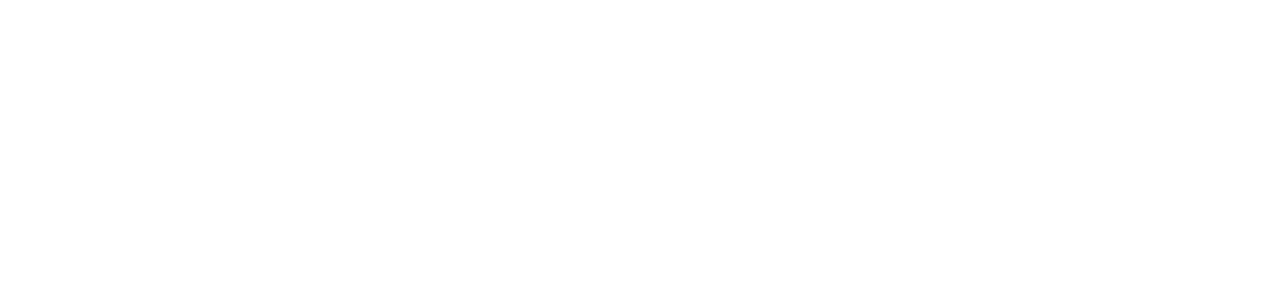
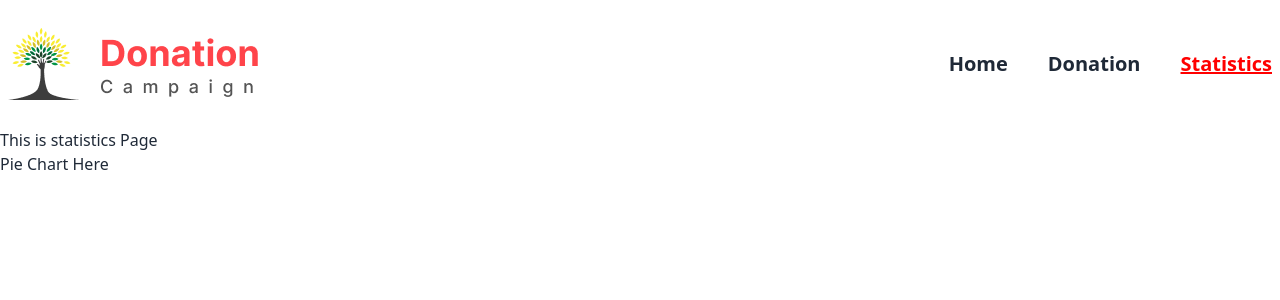
Before and after one commit to SiamIslamSagor/donation-campaign, a React (Vite) app: page /statistics in a window 1280 px wide. Before the commit this address had no page. Shown: the top 300 px of the page. Built offline with nearby package versions, Linux system fonts and the light colour scheme.

Commit message:
crate statistics component

```diff
--- a/package.json
+++ b/package.json
@@ -16,6 +16,7 @@
     "react-dom": "^18.2.0",
     "react-router-dom": "^6.16.0",
     "react-toastify": "^9.1.3",
+    "recharts": "^2.8.0",
     "sort-by": "^1.2.0"
   },
   "devDependencies": {
--- a/src/Components/DonationBox/DonationBox.jsx
+++ b/src/Components/DonationBox/DonationBox.jsx
@@ -6,7 +6,6 @@
 const DonationBox = () => {
   const data = useContext(JsonDataContext);
   const [donatedDataLength, setDonatedDataLength] = useState(4);
-  //   console.log(data);
   const donatedDataIds = getDonatedDataInLC();
   const donatedData = data.filter(
     singleData => donatedDataIds.includes(singleData.id) // array ar moddhe singleData id includes ache ki na?
--- /dev/null
+++ b/src/Components/Statistics/Statistics.jsx
@@ -0,0 +1,10 @@
+const Statistics = () => {
+  return (
+    <div>
+      <h2>This is statistics Page</h2>
+      <p>Pie Chart Here</p>
+    </div>
+  );
+};
+
+export default Statistics;
--- a/src/main.jsx
+++ b/src/main.jsx
@@ -8,6 +8,7 @@
 import HomeSection from "./Components/HomeSection/HomeSection.jsx";
 import DonatePage from "./Components/DonatePage/DonatePage";
 import DonationBox from "./Components/DonationBox/DonationBox";
+import Statistics from "./Components/Statistics/Statistics";
 
 const router = createBrowserRouter([
   {
@@ -28,6 +29,10 @@
         path: "/donation-box",
         element: <DonationBox></DonationBox>,
       },
+      {
+        path: "/statistics",
+        element: <Statistics></Statistics>,
+      },
     ],
   },
 ]);
```
Also changed, not shown: 1 other file (tests, documents, lock files or other folders).
